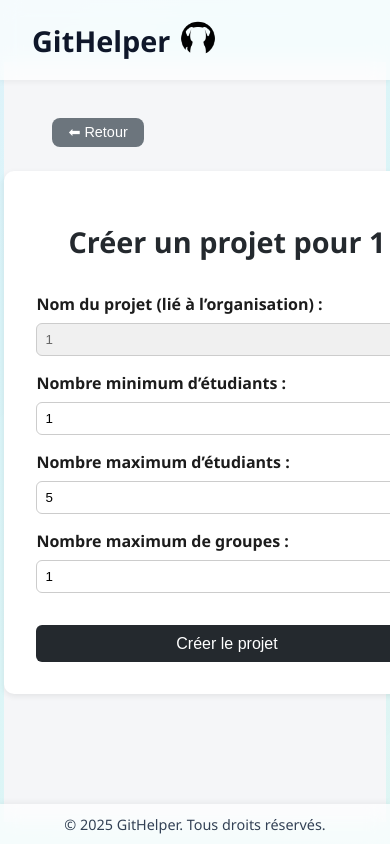
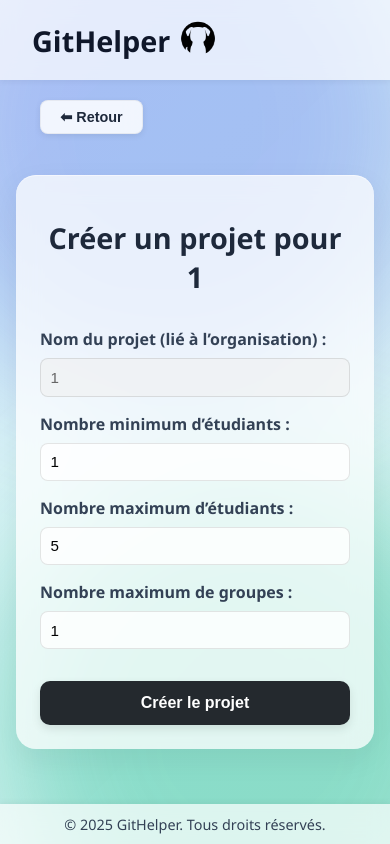
Before and after one commit to maxichiasse/reactproject, a React (Vite) app in the folder frontend/: page /orgs/1/project in a window 390 px wide. Built offline with nearby package versions, Linux system fonts and the light colour scheme; no server answers.

Commit message:
new style

```diff
--- a/frontend/src/App.tsx
+++ b/frontend/src/App.tsx
@@ -15,6 +15,8 @@ function App() {
     return (
         <>
             <Header />
+            <div className="blobA"></div>
+            <div className="blobB"></div>
             <main className="main-content">
                 <Routes>
                     <Route path="/" element={<MainPage />} />
--- a/frontend/src/pages/CreateGroupPage/CreateGroup.module.scss
+++ b/frontend/src/pages/CreateGroupPage/CreateGroup.module.scss
@@ -1,159 +1,295 @@
-/* frontend/src/pages/CreateGroupPage/CreateGroupPage.module.css */
-.container {
+/* src/pages/CreateGroupPage/CreateGroup.module.scss */
+@use "../../styles/variables" as *;
+@use "../../styles/mixins" as *;
+
+/* hauteur header + footer = 120px (80 + 40) */
+$hf: 120px;
+$page-block-pad: clamp(40px, 6vh, 72px);
+
+/* === PAGE WRAPPER (scroll si besoin) === */
+.pageWrapper {
+  height: calc(100vh - #{$hf});
+  max-height: calc(100vh - #{$hf});
+  width: 100%;
+  box-sizing: border-box;
+
+  /* marges sup/inf garanties */
+  padding-block: $page-block-pad;
+  padding-inline: clamp(16px, 3vw, 24px);
+
   display: flex;
-  flex-direction: column;
-  align-items: center;
-  justify-content: flex-start;
-  padding: 2rem;
-  background: #f7f8fa;
-  min-height: 100vh;
-  color: #222;
+  justify-content: center;
+  align-items: flex-start;
+
+  overflow-y: auto;
+  overflow-x: hidden;
+  scroll-behavior: smooth;
+  overscroll-behavior: contain;
+
+  scrollbar-width: thin;
+  scrollbar-color: rgba(0, 0, 0, 0.25) transparent;
+
+  &::-webkit-scrollbar {
+    width: 10px;
   }
 
-.loading {
-  text-align: center;
-  font-size: 1.2rem;
-  padding-top: 3rem;
+  &::-webkit-scrollbar-thumb {
+    background: rgba(0, 0, 0, 0.25);
+    border-radius: 8px;
+  }
 }
 
+/* === CONTAINER (carte centrale) === */
+.container {
+  @include card(2rem);
+  width: 100%;
+  max-width: 650px;
+  padding: 2.2rem clamp(1.5rem, 4vw, 3rem);
+  background: rgba(255, 255, 255, 0.78);
+  border-radius: 20px;
+  box-shadow:
+          0 10px 30px rgba(0, 0, 0, 0.06),
+          inset 0 1px 0 rgba(255, 255, 255, 0.5);
+  backdrop-filter: blur(12px);
+  text-align: center;
+  animation: fadeInUp 0.6s ease both;
+}
+
+@keyframes fadeInUp {
+  from {
+    opacity: 0;
+    transform: translateY(20px);
+  }
+  to {
+    opacity: 1;
+    transform: translateY(0);
+  }
+}
+
+/* === TITRE / INFOS === */
 h1 {
-  color: #24292e;
-  font-size: 1.8rem;
-  margin-bottom: 1.5rem;
+  color: #0f172a;
+  font-size: clamp(1.8rem, 2vw + 1rem, 2.2rem);
+  font-weight: 800;
+  margin-bottom: 1rem;
 }
 
 .projectInfo {
-  font-size: 1rem;
-  margin: 0.3rem 0;
+  font-size: 1.05rem;
+  margin: 0.4rem 0;
+  color: #334155;
 }
 
+/* === BOUTON AUTORISER GITHUB === */
 .authButton {
-  background-color: #24292e;
-  color: white;
-  border: none;
-  border-radius: 8px;
-  padding: 0.8rem 1.5rem;
-  cursor: pointer;
-  font-size: 1rem;
-  margin-top: 1.2rem;
-  transition: background 0.2s;
+  @include button-base(#111827, #0ea5e9);
+  font-weight: 600;
+  padding: 0.9rem 1.6rem;
+  border-radius: 10px;
+  width: fit-content;
+  margin: 1.2rem auto 0;
+  box-shadow: 0 6px 16px rgba(0, 0, 0, 0.1);
+  transition: transform 0.15s ease, box-shadow 0.15s ease;
+
+  &:hover {
+    transform: translateY(-2px);
+    box-shadow: 0 10px 24px rgba(0, 0, 0, 0.15);
+  }
 }
 
-.authButton:hover {
-  background-color: #0366d6;
-}
-
+/* === FORMULAIRE === */
 .form {
   margin-top: 2rem;
-  width: 100%;
-  max-width: 400px;
   display: flex;
   flex-direction: column;
   gap: 1rem;
+  width: 100%;
 }
 
-.labelRow {
-  display: flex;
-  justify-content: center;
-}
-
-.userBox {
+/* === CHAMPS D’ÉTUDIANTS === */
+.searchContainer {
+  position: relative;
+  width: calc(100% - 2rem);
+  margin: 0 auto;
+  box-sizing: border-box; // ✅ pour alignement exact avec .userBox
   display: flex;
   align-items: center;
-  justify-content: flex-start;
-  gap: 0.6rem;
-  background: white;
-  padding: 0.6rem 1rem;
-  border-radius: 10px;
-  width: 100%;
-  box-shadow: 0 2px 6px rgba(0, 0, 0, 0.08);
-}
-
-.userBox img {
-  width: 40px;
-  height: 40px;
-  border-radius: 50%;
-}
-
-.userBox span {
-  font-weight: 600;
-  font-size: 1rem;
-  color: #24292e;
 }
 
 .input {
+  display: block;
   width: 100%;
-  padding: 0.6rem 1rem;
+  padding: 0.9rem 1.2rem;
   border-radius: 10px;
-  border: 1px solid #ccc;
-  font-size: 0.95rem;
-  transition: border-color 0.2s;
+  border: 1px solid rgba(0, 0, 0, 0.1);
+  background: rgba(255, 255, 255, 0.9);
+  font-size: 1rem;
+  box-sizing: border-box;
+  transition: border-color 0.2s ease, box-shadow 0.2s ease;
+
+  &:focus {
+    outline: none;
+    border-color: #6366f1;
+    box-shadow: 0 0 0 3px rgba(99, 102, 241, 0.2);
+  }
 }
 
-.input:focus {
-  outline: none;
-  border-color: #0366d6;
-  box-shadow: 0 0 4px rgba(3, 102, 214, 0.3);
-}
-
-.searchContainer {
-  position: relative;
-  width: 100%;
-}
-
+/* === DROPDOWN DE RECHERCHE === */
 .dropdown {
   position: absolute;
-  top: 105%;
+  top: 110%;
   left: 0;
   right: 0;
-  background: white;
-  border: 1px solid #ddd;
-  border-radius: 8px;
+  background: rgba(255, 255, 255, 0.95);
+  border: 1px solid rgba(0, 0, 0, 0.05);
+  border-radius: 10px;
   list-style: none;
   margin: 4px 0 0;
   padding: 0;
-  z-index: 50;
-  box-shadow: 0 2px 8px rgba(0,0,0,0.1);
+  z-index: 1000;
+  box-shadow: 0 6px 16px rgba(0, 0, 0, 0.08);
   max-height: 180px;
   overflow-y: auto;
-}
 
-.dropdown li {
+  li {
     display: flex;
     align-items: center;
     gap: 0.6rem;
-  padding: 0.6rem 0.8rem;
+    padding: 0.6rem 1rem;
     cursor: pointer;
-  transition: background 0.15s;
+    border-radius: 8px;
+    transition: background 0.15s ease;
+
+    &:hover {
+      background: rgba(240, 240, 255, 0.7);
     }
 
-.dropdown li:hover {
-  background: #f6f8fa;
-}
-
-.dropdown img {
+    img {
       width: 28px;
       height: 28px;
       border-radius: 50%;
     }
 
-.createButton {
-  margin-top: 2rem;
-  padding: 0.8rem 1.5rem;
-  background: #2ea44f;
-  color: white;
-  border: none;
-  border-radius: 8px;
-  font-size: 1rem;
-  cursor: pointer;
-  transition: background 0.2s;
+    span {
+      font-size: 0.95rem;
+      color: #111827;
+    }
+  }
 }
 
-.createButton:hover {
-  background: #2c974b;
+/* === UTILISATEUR CONNECTÉ === */
+.userBox {
+  position: relative;
+  display: flex;
+  align-items: center;
+  gap: 0.8rem;
+  background: rgba(255, 255, 255, 0.9);
+  padding: 0.9rem 1.2rem;
+  border-radius: 10px;
+  width: calc(100% - 2rem);
+  margin: 0 auto;
+  box-shadow: 0 4px 10px rgba(0, 0, 0, 0.05);
+  backdrop-filter: blur(8px);
+  transition: transform 0.2s ease, box-shadow 0.2s ease;
+
+  &:hover {
+    transform: translateY(-2px);
+    box-shadow: 0 8px 14px rgba(0, 0, 0, 0.08);
   }
 
-.createButton:disabled {
+  img {
+    width: 40px;
+    height: 40px;
+    border-radius: 50%;
+    flex-shrink: 0;
+  }
+
+  span {
+    font-weight: 600;
+    font-size: 1rem;
+    color: #24292e;
+    word-break: break-word;
+  }
+
+  /* === BOUTON SUPPRESSION AMÉLIORÉ === */
+  .removeBtn {
+    position: absolute;
+    top: 50%;
+    right: 12px;
+    transform: translateY(-50%);
+    border: none;
+    background: rgba(220, 38, 38, 0.07);
+    color: #dc2626;
+    font-weight: bold;
+    cursor: pointer;
+    padding: 6px 9px;
+    border-radius: 8px;
+    line-height: 1;
+    font-size: 1rem;
+    display: flex;
+    align-items: center;
+    justify-content: center;
+    transition: all 0.15s ease;
+
+    &:hover {
+      background: rgba(220, 38, 38, 0.15);
+      transform: translateY(-50%) scale(1.1);
+      color: #b91c1c;
+    }
+
+    &:active {
+      transform: translateY(-50%) scale(0.95);
+    }
+  }
+}
+
+/* === BOUTON CRÉER LE GROUPE === */
+.createButton {
+  @include button-base($color-success, darken($color-success, 10%));
+  margin-top: 1.5rem;
+  padding: 0.9rem 1.5rem;
+  border-radius: 10px;
+  font-weight: 600;
+  width: calc(100% - 2rem);
+  margin-left: auto;
+  margin-right: auto;
+  box-shadow: 0 4px 12px rgba(0, 0, 0, 0.1);
+  transition: transform 0.15s ease, box-shadow 0.15s ease;
+
+  &:hover {
+    transform: translateY(-2px);
+    box-shadow: 0 8px 18px rgba(0, 0, 0, 0.12);
+  }
+
+  &:disabled {
     background: #94d3a2;
     cursor: not-allowed;
+    box-shadow: none;
   }
+}
+
+/* === RESPONSIVE === */
+@media (max-width: 768px) {
+  .container {
+    max-width: 92%;
+    padding: 1.5rem;
+  }
+
+  .input,
+  .userBox,
+  .createButton,
+  .searchContainer {
+    width: calc(100% - 1rem);
+  }
+
+  .userBox img {
+    width: 35px;
+    height: 35px;
+  }
+
+  .userBox .removeBtn {
+    right: 8px;
+    font-size: 0.9rem;
+    padding: 5px 8px;
+  }
+}
--- a/frontend/src/pages/ProjetPage/ProjetPage.module.scss
+++ b/frontend/src/pages/ProjetPage/ProjetPage.module.scss
@@ -4,39 +4,71 @@
 
 .pageWrapper {
   position: relative;
-  min-height: 90vh;
-  @include flex-center(column);
-  background-color: #f5f6f8;
+  min-height: calc(100vh - 120px); // hauteur totale dispo (en retirant header + footer)
+  display: flex;
+  align-items: center; // ✅ centre verticalement le container
+  justify-content: center; // ✅ centre horizontalement aussi
+  background: transparent;
+  padding: 0 1rem; // petite marge latérale responsive
 }
+
 
 .backButton {
   @include button-base($color-muted, darken($color-muted, 10%));
+  position: fixed; // ✅ indépendant de la pageWrapper
+  top: 100px; // juste sous le header
+  left: clamp(1.5rem, 3vw, 3rem);
+  z-index: 1000;
+
   font-size: 0.9rem;
-  padding: 0.4rem 1rem;
-  margin-bottom: $space-l;
-  align-self: flex-start;
-  margin-left: $space-xl;
+  font-weight: 600;
+  padding: 0.5rem 1.2rem;
   border-radius: 8px;
   display: flex;
   align-items: center;
   gap: 0.4rem;
 
+  background: rgba(255, 255, 255, 0.85);
+  color: #1e293b;
+  border: 1px solid rgba(0, 0, 0, 0.05);
+  backdrop-filter: blur(8px);
+  box-shadow: 0 2px 6px rgba(0, 0, 0, 0.08);
+
+  transition: all 0.2s ease;
+
   &:hover {
-    transform: scale(1.05);
+    background: rgba(255, 255, 255, 0.95);
+    transform: translateY(-2px);
+    box-shadow: 0 4px 10px rgba(0, 0, 0, 0.1);
+  }
+
+  &:active {
+    transform: scale(0.98);
   }
 }
 
+
+/* 📦 Carte du formulaire */
 .container {
   @include card(2rem);
   max-width: 600px;
-  width: 100%;
-  margin: $space-l auto;
-  transform: translateY(-40px);
-
+  width: 90%;
+  margin: 0 auto;
+  background: rgba(255, 255, 255, 0.75);
+  border-radius: 20px;
+  box-shadow:
+          0 10px 30px rgba(0, 0, 0, 0.06),
+          inset 0 1px 0 rgba(255, 255, 255, 0.5);
+  backdrop-filter: blur(12px);
+  transform: translateY(-20px);
+  position: relative;
+  z-index: 1;
 
   h1 {
     margin-bottom: $space-l;
     text-align: center;
+    font-weight: 700;
+    color: #1e293b;
   }
 
   .form {
@@ -47,16 +79,26 @@
     label {
       display: flex;
       flex-direction: column;
-      font-weight: bold;
+      font-weight: 600;
+      color: #334155;
 
       input {
-        padding: 0.5rem;
-        border: 1px solid #ccc;
-        border-radius: 6px;
+        padding: 0.6rem;
+        border: 1px solid rgba(0, 0, 0, 0.1);
+        border-radius: 8px;
         margin-top: 0.5rem;
+        font-size: 0.95rem;
+        background: rgba(255, 255, 255, 0.8);
+        transition: border-color 0.2s ease;
+
+        &:focus {
+          outline: none;
+          border-color: #6366f1;
+          box-shadow: 0 0 0 2px rgba(99, 102, 241, 0.2);
+        }
 
         &.readonlyInput {
-          background-color: #f0f0f0;
+          background-color: rgba(240, 240, 240, 0.6);
           color: $text-light;
           cursor: not-allowed;
         }
@@ -66,7 +108,31 @@
     .submitButton {
       @include button-base($color-primary, $color-accent);
       margin-top: $space-m;
+      font-weight: 600;
+      padding: 0.8rem 1.4rem;
+      border-radius: 10px;
+      box-shadow: 0 4px 10px rgba(0, 0, 0, 0.1);
+
+      &:hover {
+        transform: translateY(-1px);
+        box-shadow: 0 6px 16px rgba(0, 0, 0, 0.12);
+      }
     }
-
   }
 }
+
+/* 🌀 Responsive */
+@media (max-width: 768px) {
+  .pageWrapper {
+    padding-top: 80px;
+  }
+
+  .container {
+    width: 92%;
+    padding: 1.5rem;
+  }
+
+  .backButton {
+    margin-left: 1rem;
+  }
+}
--- a/frontend/src/pages/ProjetPage/index.tsx
+++ b/frontend/src/pages/ProjetPage/index.tsx
@@ -84,17 +84,17 @@ const ProjetPage = () => {
     if (loading) return <p className={styles.loading}>Chargement du projet...</p>;
 
     return (
-        <div className={styles.pageWrapper}>
-            {/* 🔙 Bouton retour */}
+        <>
+            {/* 🔙 Bouton retour global */}
             <button className={styles.backButton} onClick={() => navigate("/orgs")}>
                 ⬅ Retour
             </button>
 
-            {/* 🧱 Bloc central */}
-            <div className={styles.container}>
-                <h1>
-                    {form.id ? "Modifier le projet" : "Créer un projet"} pour {orgName}
-                </h1>
+            <div className={styles.pageWrapper}>
+                <div className={styles.container}>
+                    <h1>
+                        {form.id ? "Modifier le projet" : "Créer un projet"} pour {orgName}
+                    </h1>
 
                 <form className={styles.form} onSubmit={handleSubmit}>
                     <label>
@@ -146,6 +146,8 @@ const ProjetPage = () => {
                 </form>
             </div>
         </div>
+        </>
+
     );
 };
 
--- a/frontend/src/styles/_global.scss
+++ b/frontend/src/styles/_global.scss
@@ -110,3 +110,53 @@ body::before {
   justify-content: center;
   align-items: center;
 }
+
+/* === BLOBS GLOBAUX ANIMÉS === */
+body::after {
+  content: "";
+  position: fixed;
+  top: 0;
+  left: 0;
+  width: 100vw;
+  height: 100vh;
+  z-index: -1; /* reste derrière tout le contenu */
+  pointer-events: none; /* ne gêne pas les clics */
+  overflow: hidden;
+}
+
+/* conteneur invisible des blobs */
+body::after {
+  background: none;
+}
+
+/* Les blobs eux-mêmes */
+.blobA,
+.blobB {
+  position: fixed;
+  width: 520px;
+  height: 520px;
+  filter: blur(70px);
+  opacity: 0.4;
+  border-radius: 50%;
+  animation: float 16s ease-in-out infinite;
+  pointer-events: none;
+  z-index: -2; /* derrière le gradient */
+}
+
+.blobA {
+  top: -120px;
+  left: -100px;
+  background: #6366f1;
+}
+
+.blobB {
+  bottom: -150px;
+  right: -120px;
+  background: #10b981;
+  animation-delay: 4s;
+}
+
+@keyframes float {
+  0%, 100% { transform: translateY(0) translateX(0) scale(1); }
+  50%      { transform: translateY(-15px) translateX(10px) scale(1.05); }
+}
```
Also changed, not shown: frontend/src/pages/CreateGroupPage/index.tsx (+44 -15 lines), frontend/src/pages/OrgReposPage/OrgReposPage.module.scss (+130 -33 lines). Lines whose indentation alone changed are shown as unchanged.
